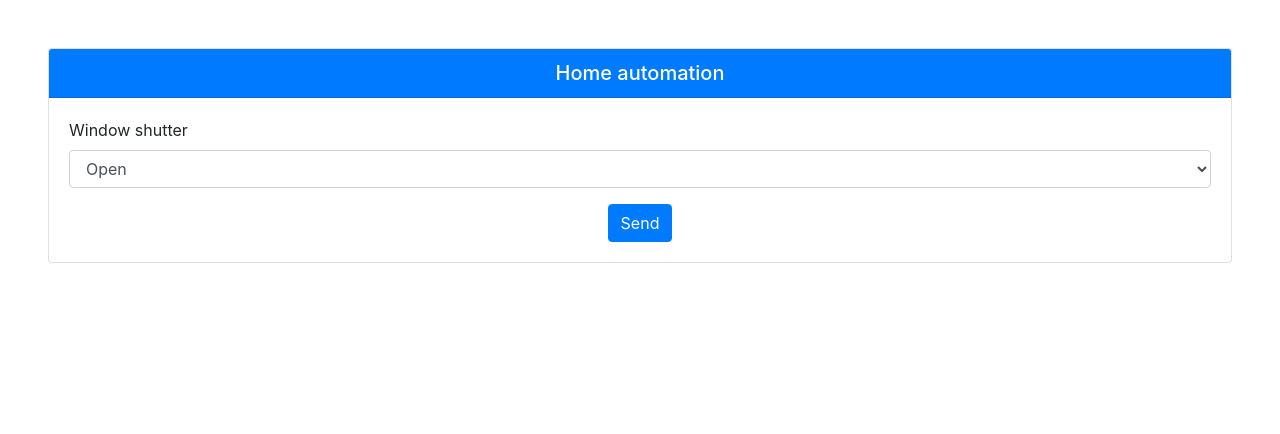
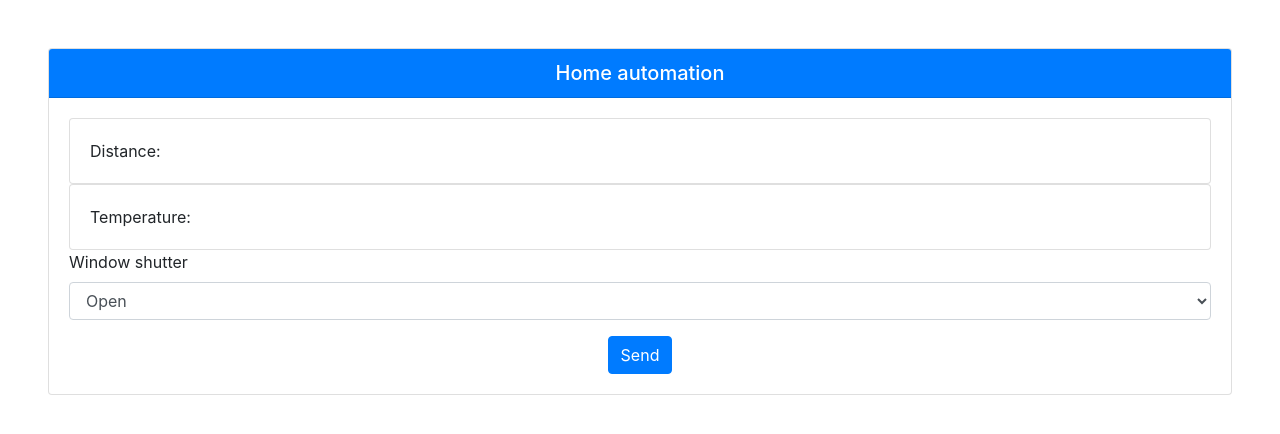
Before and after one commit to b-jasko/home_automation, a Flask app: page / in a window 1280 px wide. Shown: the top 434 px of the page. Run offline with Flask 2, Linux system fonts and the light colour scheme; data that the repository does not hold is empty; some libraries are stand-ins or nearby versions.

Commit message:
displaying distance and temperature data in web app

```diff
--- a/web_app/app.py
+++ b/web_app/app.py
@@ -1,5 +1,8 @@
 from flask import Flask, render_template, request
 import requests
+import json
+
+sensors_data = ""
 
 app = Flask(__name__)
 
@@ -27,6 +30,24 @@ def send():
 
     return "nothing"
 
+@app.route('/writedata', methods = ['GET', 'POST'])
+def writedata():
+    global sensors_data
+    sensors_data = request.get_data().decode('utf_8')
+    # sensors_data = request.data
+    return "nothing"
+
+@app.route('/readdata', methods = ['GET', 'POST'])
+def read():
+    global sensors_data
+    sensors_data_table = sensors_data.split(",")
+    print(sensors_data_table)
+    x = {
+        "distance":sensors_data_table[0][0:5],
+        "temperature":sensors_data_table[1][0:5]
+    }
+    sensors_data_json = json.dumps(x)
+    return sensors_data_json
 
 if __name__ == '__main__':
     app.run()
--- a/web_app/templates/home.html
+++ b/web_app/templates/home.html
@@ -10,6 +10,7 @@
 <!-- Latest compiled JavaScript -->
 <script src="https://maxcdn.bootstrapcdn.com/bootstrap/3.4.1/js/bootstrap.min.js"></script>
 <script type=text/javascript>
+    var number = 123;
     $(function () {
         $('button#my_button').bind('click', function () {
             var windowShutter = $('#window_shutter').val();
@@ -21,6 +22,14 @@
             return false;
         });
     });
+
+    window.setInterval(function(){
+        $.getJSON('/readdata', function(data){
+                $('#distance').html(data["distance"]);
+                $('#temperature').html(data["temperature"]);
+        });
+    }, 1000);
+
 </script>
 
 <head>
@@ -32,6 +41,20 @@
     <div class="card m-5">
         <h5 class="card-header bg-primary text-white text-center">Home automation</h5>
         <div class="card-body">
+            <form id="read_data_form">
+                <div class="card">
+                  <div class="card-body">
+                    Distance:
+                      <span id="distance"></span>
+                  </div>
+                </div>
+                <div class="card">
+                  <div class="card-body">
+                    Temperature:
+                      <span id="temperature"></span>
+                  </div>
+                </div>
+            </form>
             <form id="my_form">
                 <div class="form-group">
                     <label for="window_shutter">Window shutter</label>
```
Also changed, not shown: 7 other files.
